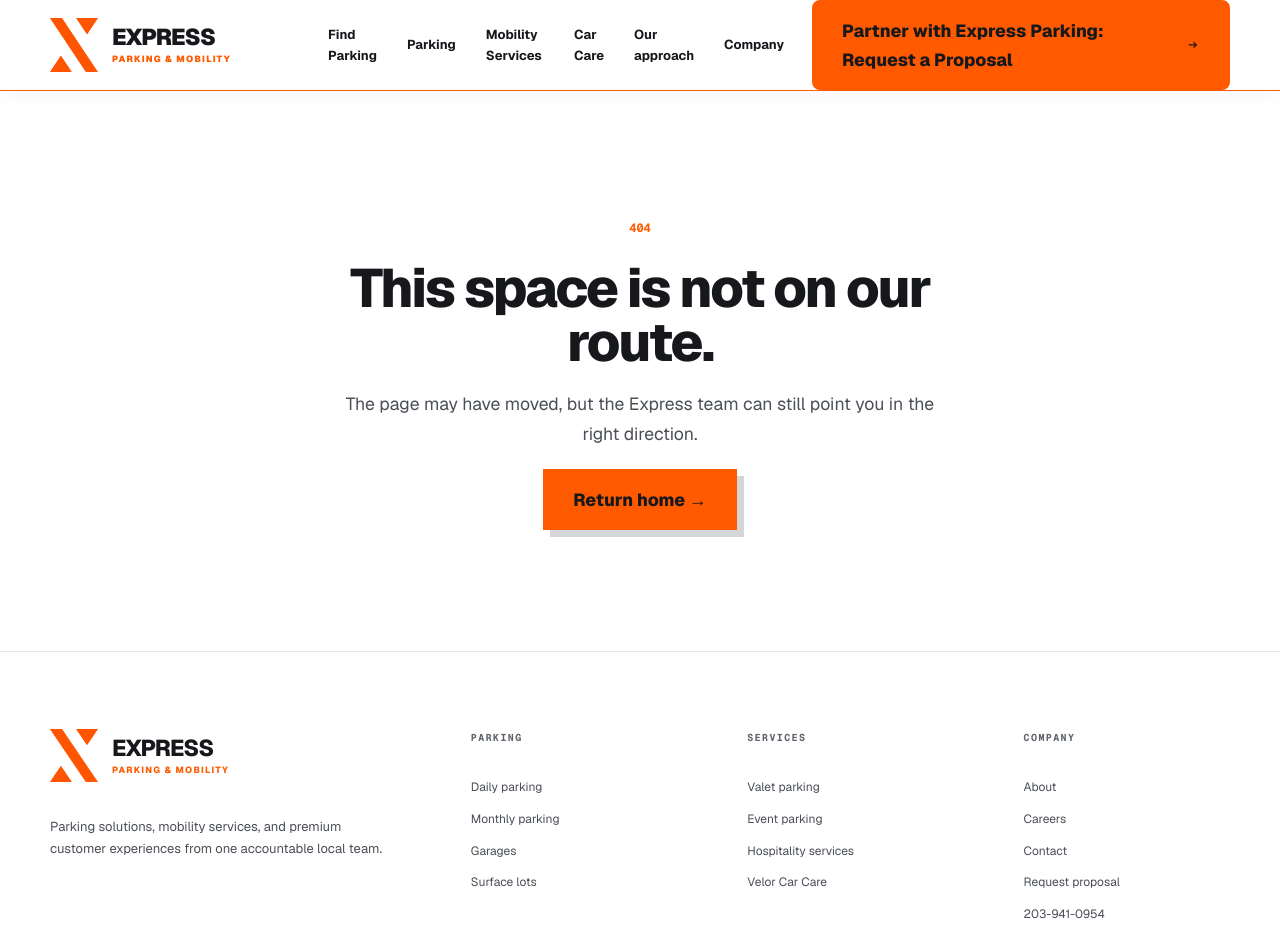
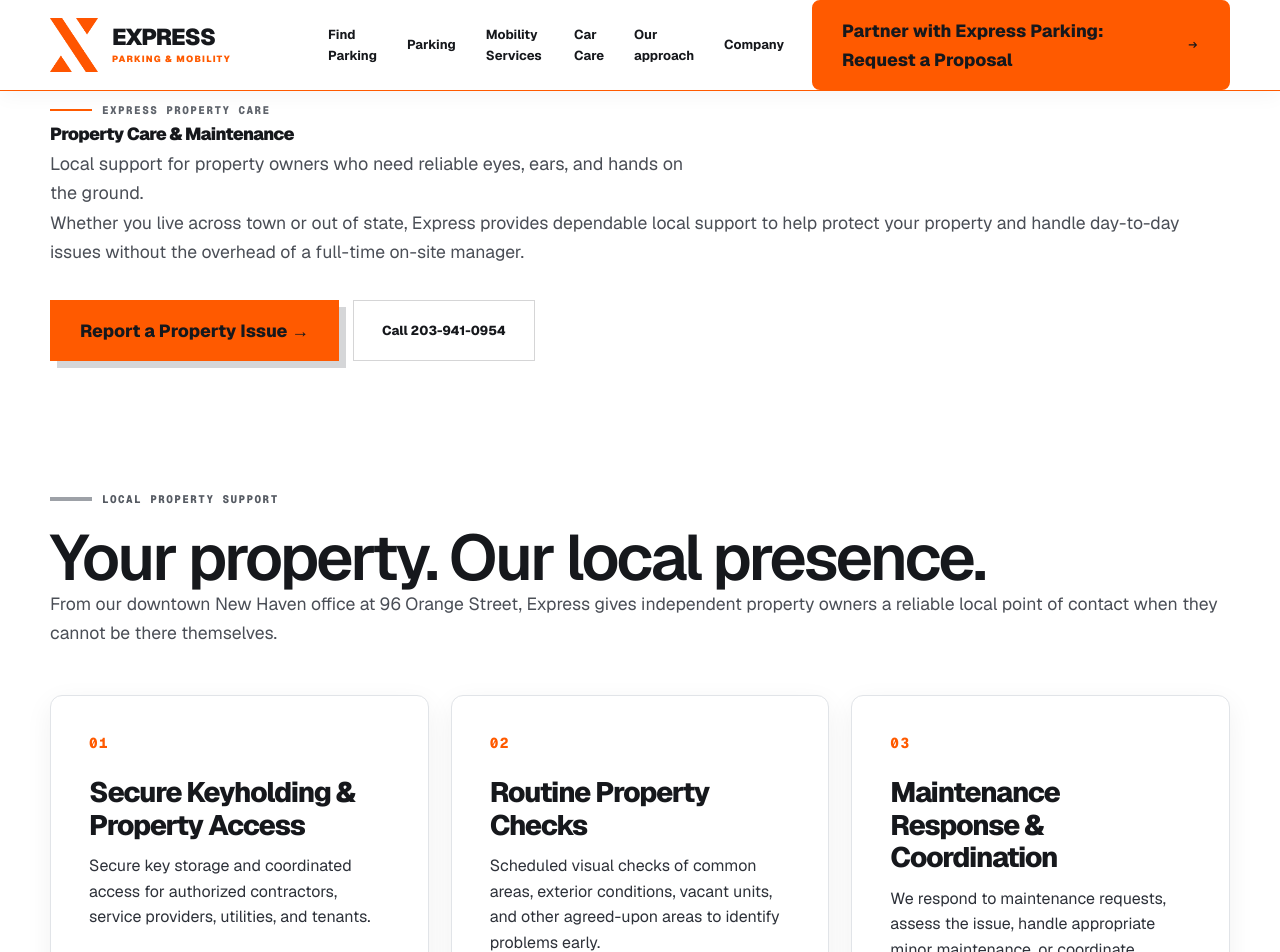
Before and after one commit to expresparking/express-parking-web, a Next.js app: page /property-care in a window 1280 px wide. Before the commit this address had no page. Shown: the top 952 px of the page. Built offline with nearby package versions, Linux system fonts and the light colour scheme.

Commit message:
Add Property Care service page

```diff
--- /dev/null
+++ b/app/property-care/page.tsx
@@ -0,0 +1,56 @@
+import type { Metadata } from "next";
+import Link from "next/link";
+
+export const metadata: Metadata = {
+  title: "Property Care & Maintenance",
+  description: "Local property support, keyholding, inspections, maintenance coordination, documentation, vendor access, and emergency response in New Haven.",
+};
+
+const services = [
+  ["Secure Keyholding & Property Access", "Secure key storage and coordinated access for authorized contractors, service providers, utilities, and tenants."],
+  ["Routine Property Checks", "Scheduled visual checks of common areas, exterior conditions, vacant units, and other agreed-upon areas to identify problems early."],
+  ["Maintenance Response & Coordination", "We respond to maintenance requests, assess the issue, handle appropriate minor maintenance, or coordinate qualified service professionals when needed."],
+  ["Photo & Video Documentation", "Clear before-and-after documentation following property checks, maintenance visits, and service calls."],
+  ["Vendor Access & Oversight", "We can meet contractors and service providers, provide authorized access, and document completed work for the owner."],
+  ["24/7 Emergency Response", "A defined local escalation path for urgent situations requiring assessment, authorized access, or help securing the property."],
+];
+
+export default function PropertyCarePage() {
+  return (
+    <main>
+      <section className="service-hero">
+        <div className="shell">
+          <span className="eyebrow"><span className="eyebrow-line" />Express Property Care</span>
+          <h1>Property Care &amp; Maintenance</h1>
+          <p className="hero-lede">Local support for property owners who need reliable eyes, ears, and hands on the ground.</p>
+          <p>Whether you live across town or out of state, Express provides dependable local support to help protect your property and handle day-to-day issues without the overhead of a full-time on-site manager.</p>
+          <div className="button-row">
+            <Link className="button button-primary" href="/property-care/report">Report a Property Issue →</Link>
+            <a className="button button-quiet" href="tel:+12039410954">Call 203-941-0954</a>
+          </div>
+        </div>
+      </section>
+
+      <section className="section shell">
+        <div className="section-heading">
+          <span className="eyebrow"><span className="eyebrow-line" />Local property support</span>
+          <h2>Your property. Our local presence.</h2>
+          <p>From our downtown New Haven office at 96 Orange Street, Express gives independent property owners a reliable local point of contact when they cannot be there themselves.</p>
+        </div>
+        <div className="owner-proof-grid">
+          {services.map(([title, copy], i) => (
+            <article className="owner-proof-card" key={title}>
+              <span className="owner-proof-number">{String(i + 1).padStart(2, "0")}</span>
+              <h3>{title}</h3><p>{copy}</p>
+            </article>
+          ))}
+        </div>
+      </section>
+
+      <section className="section shell cta-panel">
+        <div><span className="eyebrow"><span className="eyebrow-line" />Tenants &amp; owners</span><h2>Something needs attention?</h2></div>
+        <div><p>Send the property address, unit, issue details, urgency, and access instructions online. For urgent property assistance, call our office.</p><Link className="button button-primary" href="/property-care/report">Submit a Request →</Link></div>
+      </section>
+    </main>
+  );
+}
```
